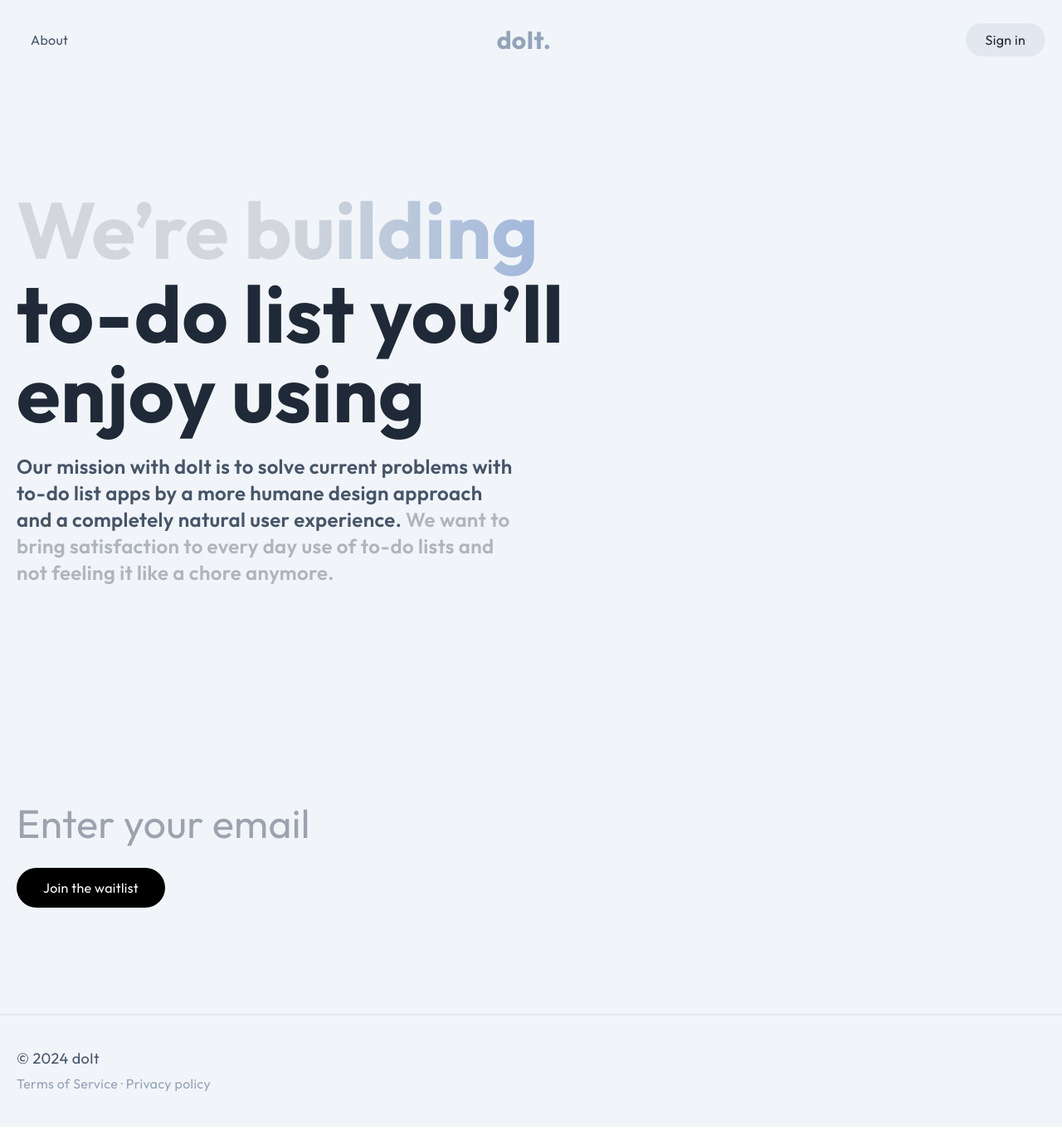
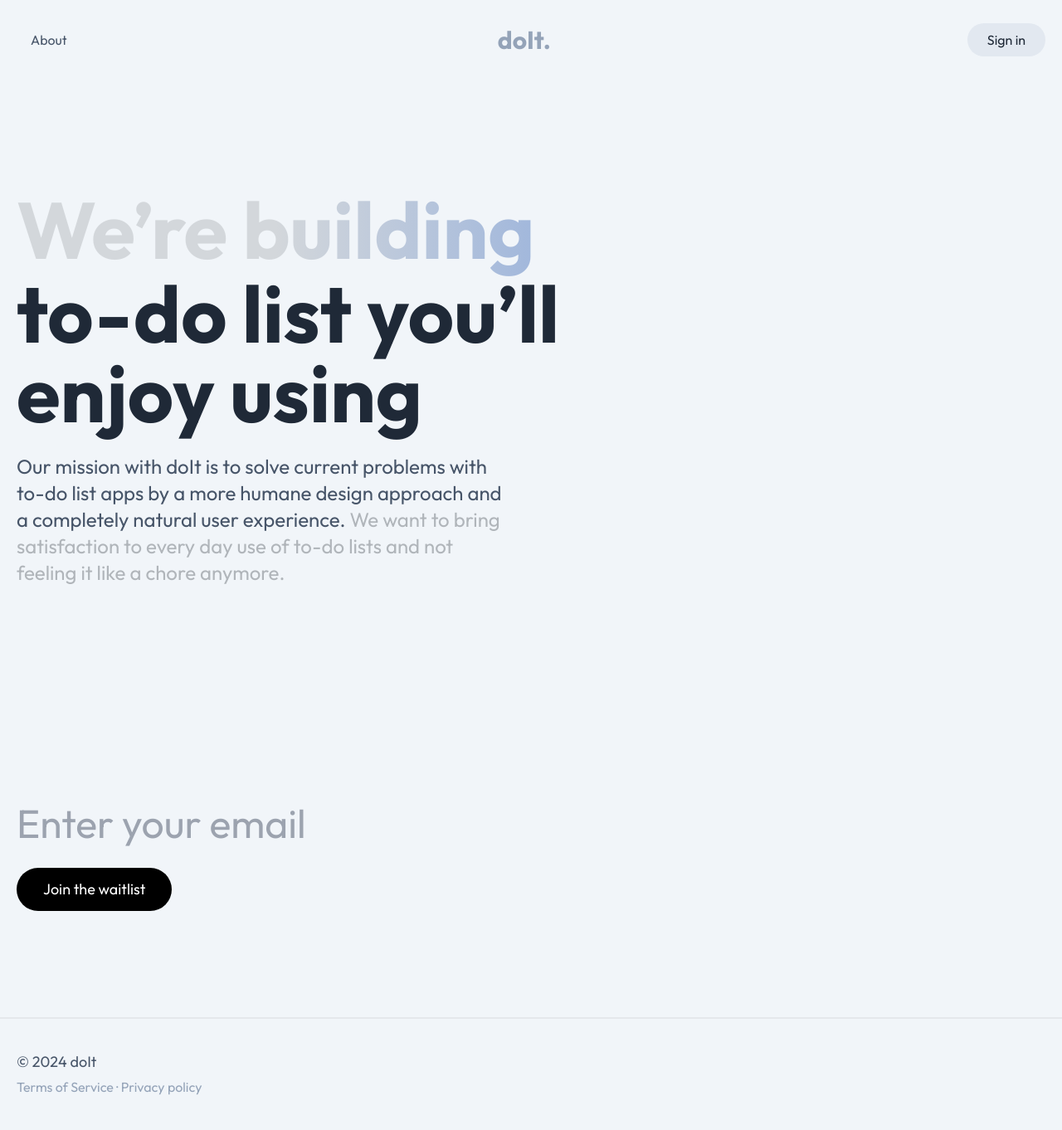
Before and after one commit to mohalw731/doIt, a React (Vite) app: page /about in a window 1280 px wide. Shown: the whole page at 83% size. Built offline with nearby package versions, Linux system fonts and the light colour scheme; no server answers.

Commit message:
styling in hero and about

```diff
--- a/src/components/Hero/Hero.tsx
+++ b/src/components/Hero/Hero.tsx
@@ -2,18 +2,18 @@ export default function Hero() {
   return (
     <main className="md:py-32 py-20">
       <section className="flex flex-col md:gap-6 gap-4">
-        <h1 className="md:text-8xl font-bold text-4xl">
+        <h1 className="md:text-8xl font-bold text-5xl">
           <span id="hero-text">A more humane</span>
           <br />
           to-do list
         </h1>
-        <p className="text-slate-600 md:text-2xl max-w-[500px] ">
+        <p className="text-slate-600 md:text-2xl max-w-[500px] text-s">
           doIt is a back to basic to-do list focused on fast and delightful user
           experience.
         </p>
 
         <div className="">
-          <button className="bg-[#008ffd] md:py-3 text-white md:px-6 rounded-full px-4 py-2  hover:opacity-80 ">
+          <button className="bg-[#008ffd] md:py-3 text-white md:px-6 rounded-full px-4 py-2  hover:opacity-80 md:text-lg text-sm">
             Get Started
           </button>
         </div>
--- a/src/components/layout/CtaMail.tsx
+++ b/src/components/layout/CtaMail.tsx
@@ -1,9 +1,9 @@
 export default function CtaMail() {
   return (
-    <div className="md:py-32 py-20">
+    <div className="md:py-32 py-10">
     <form action="" className="space-y-6">
       <input type="text" className="md:text-5xl text-3xl active:border-none w-full bg-transparent focus:outline-none focus:border-none " placeholder="Enter your email" />
-      <button className="py-3 px-8 font-normal rounded-full text-white bg-black">Join the waitlist</button>
+      <button className="py-3 px-8 font-normal rounded-full text-white bg-black md:text-lg text-sm">Join the waitlist</button>
     </form>
   </div>
   )
--- a/src/index.css
+++ b/src/index.css
@@ -9,7 +9,7 @@ body, html {
   box-sizing: border-box;
   background-color: #F1F5F9;
   min-height: 100dvh;
-  letter-spacing: 0.02em;
+  /* letter-spacing: 0.02em; */
 }
 
 #hero-text {
--- a/src/pages/About.tsx
+++ b/src/pages/About.tsx
@@ -7,14 +7,14 @@ export default function About() {
     <main>
       <Navbar />
 
-      <section className="md:py-32 py-20">
-        <div className="flex flex-col md:gap-6 gap-4">
-          <h1 className="md:text-8xl font-bold text-4xl">
+      <section className="md:py-32 py-28">
+        <div className="flex flex-col gap-6 ">
+          <h1 className="md:text-8xl font-bold text-5xl">
             <span id="hero-text">We’re building </span>
             <br />
             to-do list you’ll <br />enjoy using
           </h1>
-          <p className="text-slate-600 md:text-2xl max-w-[600px] font-semibold  ">
+          <p className="text-slate-600 md:text-2xl max-w-[600px] text-s, font-normal  ">
             Our mission with doIt is to solve current problems with to-do list
             apps by a more humane design approach and a completely natural user
             experience. <span className="text-[#b0b5ba]">
```
